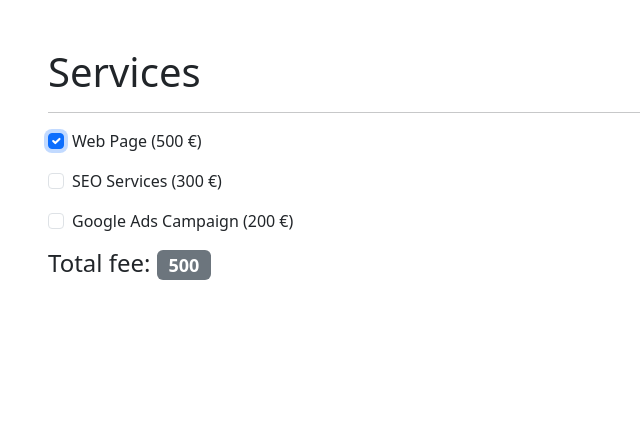
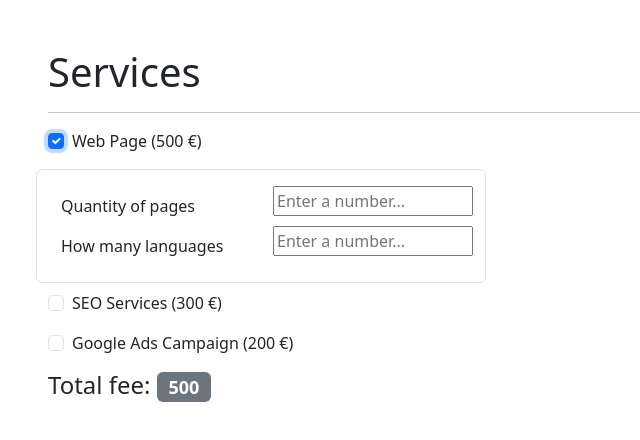
Before and after one commit to jqm75/Angular-Budget, an Angular app: page / in a window 1280 px wide. Both pictures are taken after a click on the checkbox 56 px from the left and 141 px from the top of the page. Shown: the top 440 px of the page, without its empty margins (0-640 px from the left). Built offline with nearby package versions, Linux system fonts and the light colour scheme.

Commit message:
EX2 Almost finished

```diff
--- a/src/app/budget/main/main.component.html
+++ b/src/app/budget/main/main.component.html
@@ -24,6 +24,7 @@
 
   <h4>Total fee: <span class="badge bg-secondary">{{ total }}</span></h4>
 </section>
+
 <!-- <div>
   Total: {{ total }}
 </div> -->
--- a/src/app/budget/main/main.component.ts
+++ b/src/app/budget/main/main.component.ts
@@ -50,9 +50,14 @@
 
     if(checkButton.checked){
 
+      this.showPanel = true;
       this.quantityWeb = 1;
 
     } else {
+
+      this.showPanel = false;
+
+      this.quantityPages, this.quantityLang = 0;
 
       this.quantityWeb = 0;
 
@@ -103,7 +108,6 @@
 
   saveQuantity(pageLangQuantity: PageLangQuantity) {
 
-    //this.total += (pageLangQuantity.quantityPages * this.pagesPrice) + (pageLangQuantity.quantityLang * this.languagesPrice);
     this.quantityPages = pageLangQuantity.quantityPages;
     this.quantityLang  = pageLangQuantity.quantityLang;
 
@@ -114,14 +118,12 @@
 
   totalResult(){
 
-   // console.log('holi', this.quantityWeb * this.webPrice );
-
     this.total = 0;
 
     this.total += this.quantityWeb * this.webPrice
     this.total += this.quantitySeo * this.seoPrice
     this.total += this.quantityAds * this.adsPrice
-    this.total += this.pagesPrice * this.quantityLang * this.languagesPrice * this.extrasPrice
+    this.total += this.quantityPages * this.quantityLang * this.extrasPrice
 
     return this.total
 
--- a/src/styles.sass
+++ b/src/styles.sass
@@ -4,13 +4,9 @@
   height: 100%
   width: 100%
 
+#panel
+  min-width: 280px
+  max-width: 450px
 
-#panel
-    min-width: 280px
-    max-width: 450px
-
-#pagesQuantity
-  width: 200px
-
-#languagesQuantity
-  width: 200px
+  input
+    width: 200px
```
